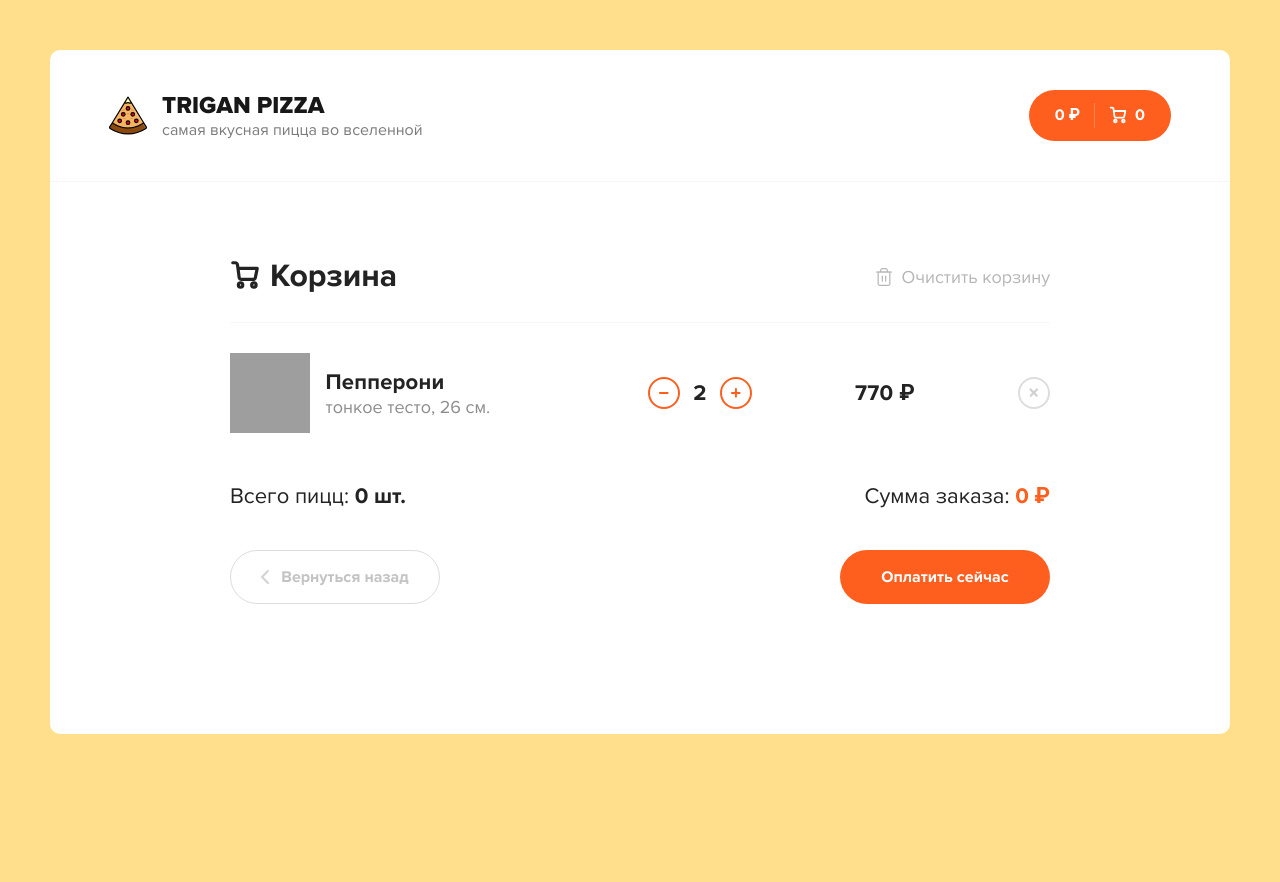
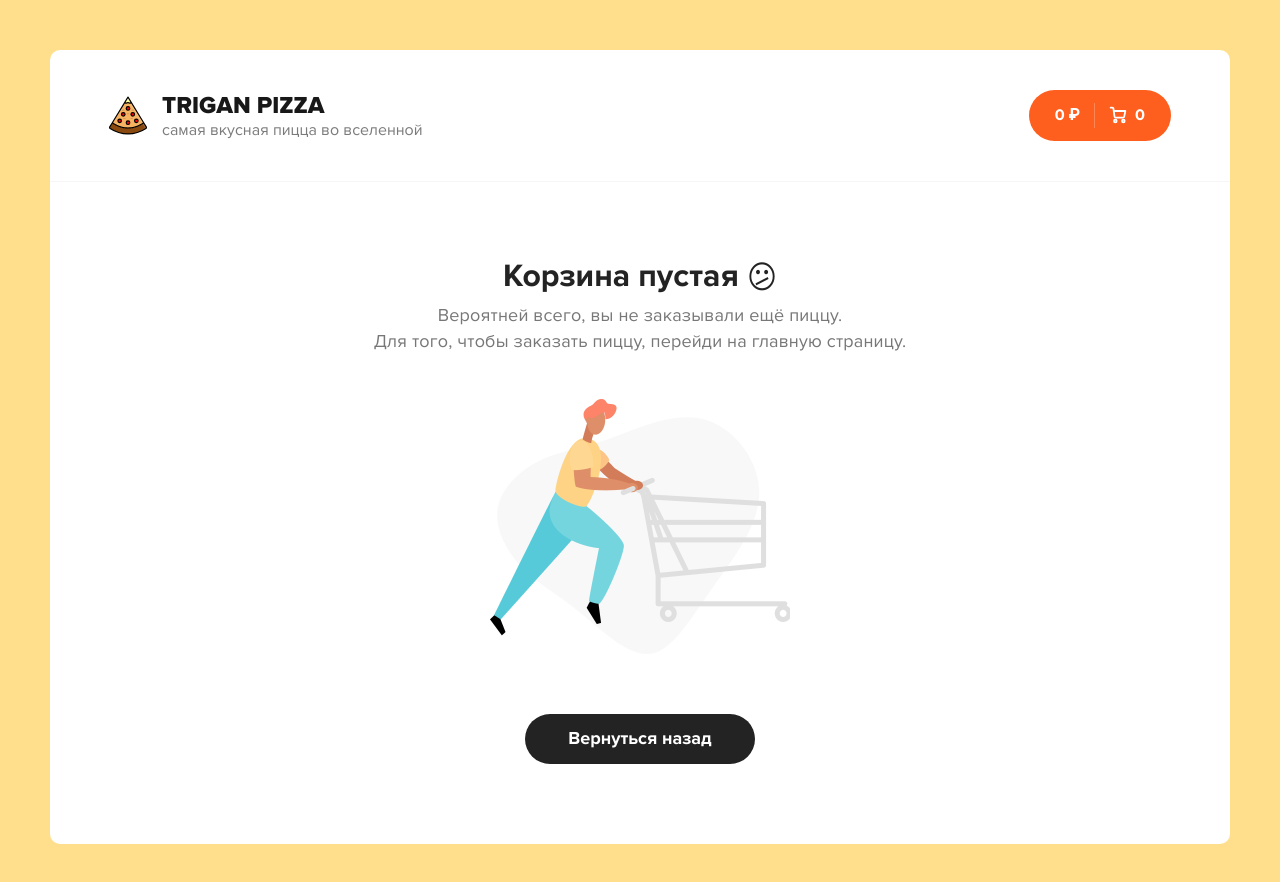
Before and after one commit to Ha1lowe3n/react_pizza, a React (Create React App) app: page /cart in a window 1280 px wide. Shown: the top 882 px of the page. Before the commit the page ends 800 px from the top, so only its background shows below. Built offline with nearby package versions, Linux system fonts and the light colour scheme; grey boxes are pictures that could not be loaded.

Commit message:
upgrate cart

```diff
--- a/src/components/CartItem.jsx
+++ b/src/components/CartItem.jsx
@@ -1,14 +1,23 @@
 import React from "react";
 
-function CartItem({ name, type, size }) {
+import Button from "./Button";
+
+function CartItem({
+  id,
+  name,
+  type,
+  size,
+  imageUrl,
+  totalPrice,
+  totalCount,
+  onRemoveItem,
+}) {
+  const handleRemoveClick = () => onRemoveItem(id);
+
   return (
     <div className="cart__item">
       <div className="cart__item-img">
-        <img
-          className="pizza-block__image"
-          src="https://dodopizza-a.akamaihd.net/static/Img/Products/Pizza/ru-RU/b750f576-4a83-48e6-a283-5a8efb68c35d.jpg"
-          alt="Pizza"
-        />
+        <img className="pizza-block__image" src={imageUrl} alt="Pizza" />
       </div>
       <div className="cart__item-info">
         <h3>{name}</h3>
@@ -35,7 +44,7 @@ function CartItem({ name, type, size }) {
             />
           </svg>
         </div>
-        <b>2</b>
+        <b>{totalCount}</b>
         <div className="button button--outline button--circle cart__item-count-plus">
           <svg
             width="10"
@@ -56,10 +65,10 @@ function CartItem({ name, type, size }) {
         </div>
       </div>
       <div className="cart__item-price">
-        <b>770 ₽</b>
+        <b>{totalPrice} ₽</b>
       </div>
       <div className="cart__item-remove">
-        <div className="button button--outline button--circle">
+        <Button className="button--circle" outline onClick={handleRemoveClick}>
           <svg
             width="10"
             height="10"
@@ -76,7 +85,7 @@ function CartItem({ name, type, size }) {
               fill="#EB5A1E"
             />
           </svg>
-        </div>
+        </Button>
       </div>
     </div>
   );
--- a/src/pages/Cart.jsx
+++ b/src/pages/Cart.jsx
@@ -1,13 +1,32 @@
 import React from "react";
 import { CartItem } from "../components";
-import { useSelector } from "react-redux";
+import { useDispatch, useSelector } from "react-redux";
+import { Link } from "react-router-dom";
+
+import { clearCart, removeCartItem } from "../redux/actions/cart";
+
+import cartEmptyImg from "../assets/img/empty-cart.png";
 
 function Cart() {
+  const dispatch = useDispatch();
   const { totalCount, totalPrice, items } = useSelector(({ cart }) => cart);
+
+  const addedPizzas = Object.keys(items).map((key) => {
+    return items[key].items[0];
+  });
+
+  const onClearCart = () => {
+    if (window.confirm("Вы действительно хотите очистить корзину?")) {
+      dispatch(clearCart());
+    }
+  };
+
+  const onRemoveItem = (id) => dispatch(removeCartItem(id));
 
   return (
     <div className="content">
       <div className="container container--cart">
+        {totalCount ? (
           <div className="cart">
             <div className="cart__top">
               <h2 className="content__title">
@@ -42,7 +61,7 @@ function Cart() {
                 </svg>
                 Корзина
               </h2>
-            <div className="cart__clear">
+              <div className="cart__clear" onClick={onClearCart}>
                 <svg
                   width="20"
                   height="20"
@@ -83,7 +102,19 @@ function Cart() {
               </div>
             </div>
             <div className="content__items">
-            <CartItem name="Пепперони" type="тонкое" size="26" />
+              {addedPizzas.map(({ name, type, size, imageUrl, id }) => (
+                <CartItem
+                  id={id}
+                  key={`${name}_${type}_${size}`}
+                  name={name}
+                  type={type}
+                  size={size}
+                  imageUrl={imageUrl}
+                  totalPrice={items[id].totalPrice}
+                  totalCount={items[id].items.length}
+                  onRemoveItem={onRemoveItem}
+                />
+              ))}
             </div>
             <div className="cart__bottom">
               <div className="cart__bottom-details">
@@ -97,8 +128,8 @@ function Cart() {
                 </span>
               </div>
               <div className="cart__bottom-buttons">
-              <a
-                href="/"
+                <Link
+                  to="/"
                   className="button button--outline button--add go-back-btn"
                 >
                   <svg
@@ -117,13 +148,29 @@ function Cart() {
                     />
                   </svg>
                   <span>Вернуться назад</span>
-              </a>
+                </Link>
                 <div className="button pay-btn">
                   <span>Оплатить сейчас</span>
                 </div>
               </div>
             </div>
           </div>
+        ) : (
+          <div className="cart cart--empty">
+            <h2>
+              Корзина пустая <icon>😕</icon>
+            </h2>
+            <p>
+              Вероятней всего, вы не заказывали ещё пиццу.
+              <br />
+              Для того, чтобы заказать пиццу, перейди на главную страницу.
+            </p>
+            <img src={cartEmptyImg} alt="Empty cart" />
+            <Link to="/" className="button button--black">
+              <span>Вернуться назад</span>
+            </Link>
+          </div>
+        )}
       </div>
     </div>
   );
--- a/src/pages/Home.jsx
+++ b/src/pages/Home.jsx
@@ -71,7 +71,7 @@ function Home() {
               <PizzaBlock
                 onClickAddPizza={handleAddPizzaToCart}
                 key={obj.id}
-                addedCount={cartItems[obj.id]?.length}
+                addedCount={cartItems[obj.id]?.items.length}
                 {...obj}
               />
             ))
--- a/src/redux/actions/cart.js
+++ b/src/redux/actions/cart.js
@@ -1,4 +1,13 @@
 export const addPizzaToCart = (pizzaObj) => ({
   type: 'ADD_PIZZA_CART',
   payload: pizzaObj
-})
+});
+
+export const clearCart = () => ({
+  type: 'CLEAR_CART',
+});
+
+export const removeCartItem = (id) => ({
+  type: 'REMOVE_CART_ITEM',
+  payload: id
+});
--- a/src/redux/reducers/cart.js
+++ b/src/redux/reducers/cart.js
@@ -4,18 +4,26 @@ const initialState = {
   totalCount: 0
 }
 
+const getTotalPrice = arr => arr.reduce((sum, obj) => obj.price + sum, 0);
+
 const cart = (state = initialState, action) => {
   switch (action.type) {
     case 'ADD_PIZZA_CART': {
+      const currentPizzaItems = !state.items[action.payload.id]
+        ? [action.payload]
+        : [...state.items[action.payload.id].items, action.payload];
+
       const newItems = {
         ...state.items,
-        [action.payload.id]: !state.items[action.payload.id]
-          ? [action.payload]
-          : [...state.items[action.payload.id], action.payload],
+        [action.payload.id]: {
+          items: currentPizzaItems,
+          totalPrice: getTotalPrice(currentPizzaItems),
+        }
       };
 
-      const allPizzas = [].concat.apply([], Object.values(newItems));
-      const totalPrice = allPizzas.reduce((sum, obj) => obj.price + sum, 0);
+      const items = Object.values(newItems).map(objPizza => objPizza.items);
+      const allPizzas = [].concat.apply([], items);
+      const totalPrice = getTotalPrice(allPizzas);
 
       return {
         ...state,
@@ -25,6 +33,22 @@ const cart = (state = initialState, action) => {
       };
     }
 
+    case 'CLEAR_CART':
+      return {
+        items: {},
+        totalPrice: 0,
+        totalCount: 0
+      }
+
+    case 'REMOVE_CART_ITEM':
+      const newItems = { ...state.items };
+      delete newItems[action.payload];
+
+      return {
+        ...state,
+        items: newItems
+      }
+
     default:
       return state;
   }
```
Also changed, not shown: 1 other file (tests, documents, lock files or other folders). Lines whose indentation alone changed are shown as unchanged.
